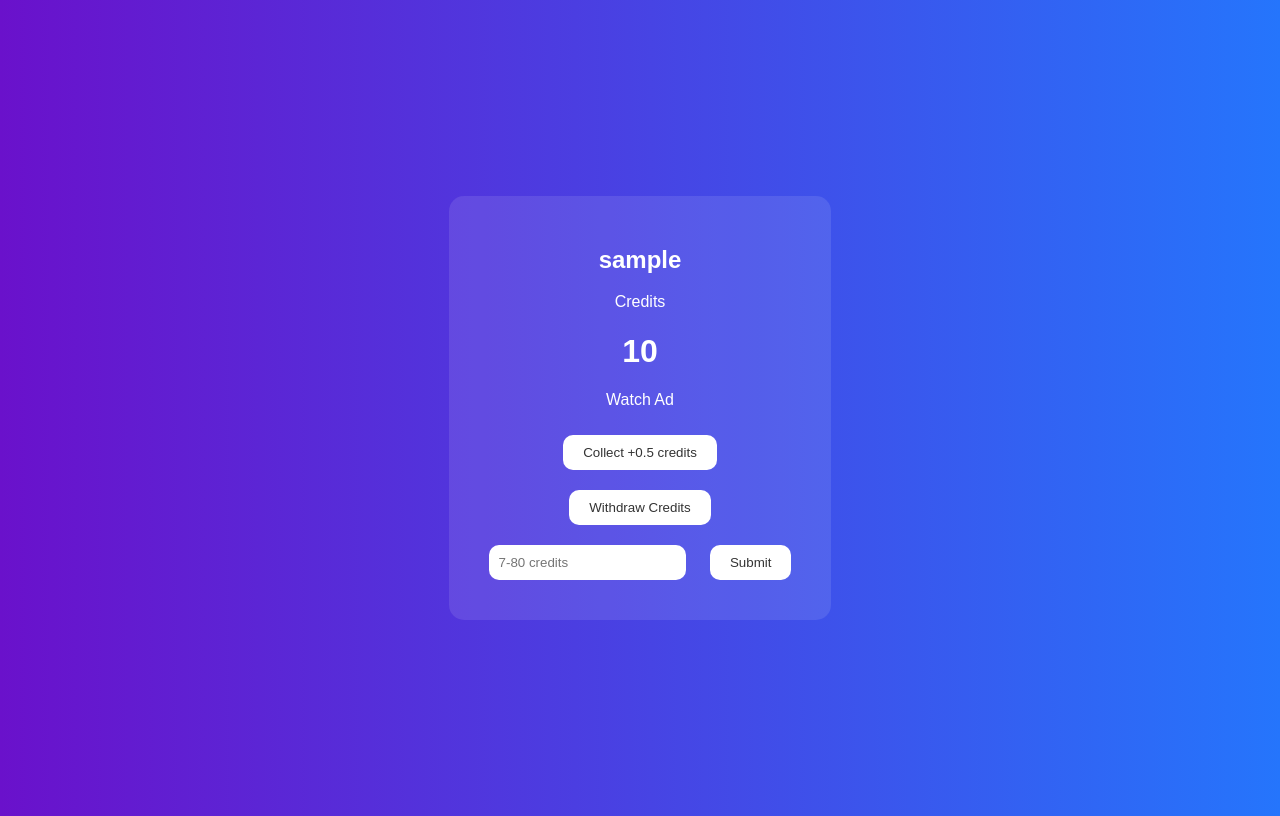
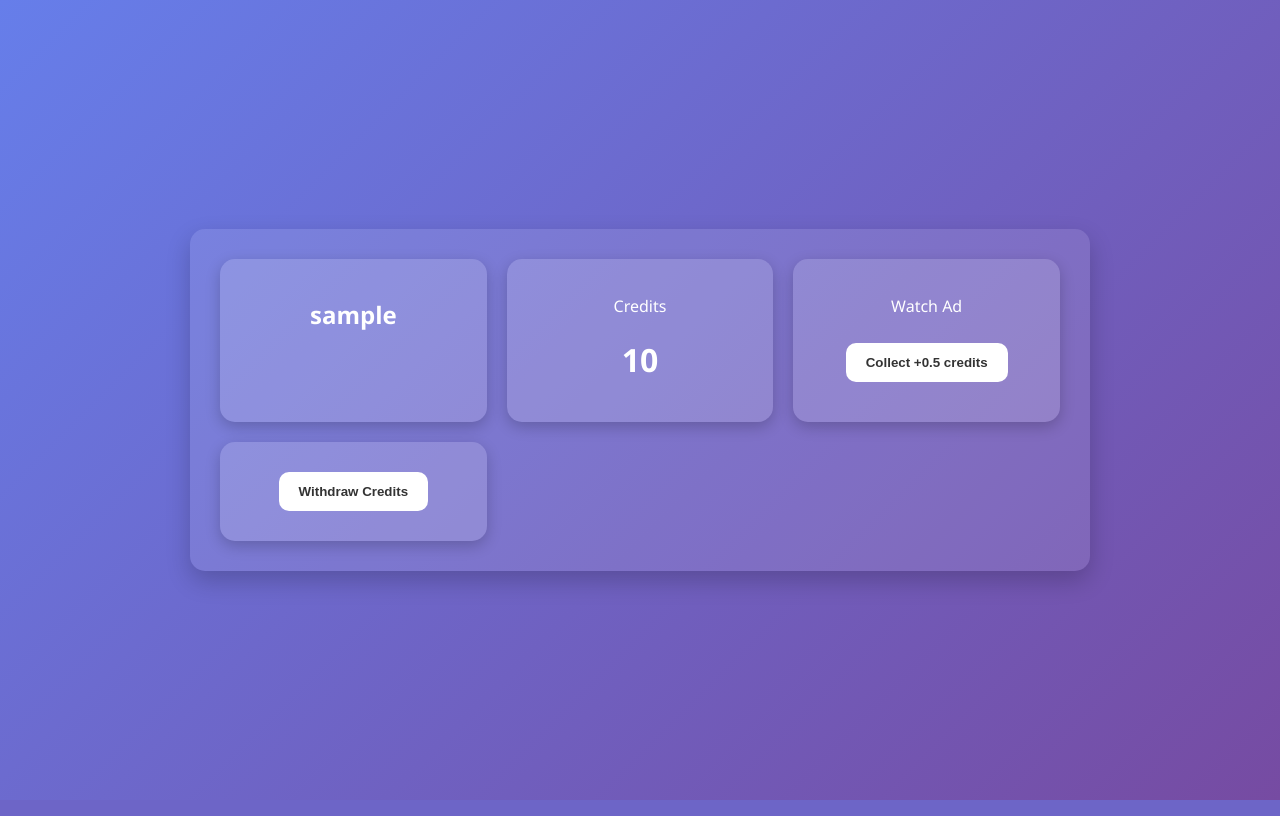
Before and after one commit to NoahIsGreatest/robux-charity-site, a Flask app: template templates/index.html in a window 1280 px wide. Run offline with Flask 3, Linux system fonts and the light colour scheme; the template is opened without the code that fills it: most values are stand-ins (such as "Sample title", 1, 10 or a date in 2020); some libraries are stand-ins or nearby versions.

Commit message:
Update style.css

```diff
--- a/static/style.css
+++ b/static/style.css
@@ -1,48 +1,77 @@
 body {
-    font-family: Arial, sans-serif;
-    background: linear-gradient(to right, #6a11cb, #2575fc);
-    color: #fff;
+    margin: 0;
+    font-family: 'Segoe UI', sans-serif;
+    background: linear-gradient(135deg, #667eea, #764ba2);
     display: flex;
     justify-content: center;
     align-items: center;
-    height: 100vh;
+    min-height: 100vh;
+    color: #fff;
 }
 
 .container {
-    text-align: center;
+    width: 90%;
+    max-width: 900px;
 }
 
-.login-box, .dashboard {
-    background: rgba(255, 255, 255, 0.1);
+.login-card, .dashboard {
+    background: rgba(255,255,255,0.1);
     padding: 30px;
     border-radius: 15px;
-    animation: fadeIn 1s ease-in;
+    box-shadow: 0 10px 25px rgba(0,0,0,0.2);
+    animation: fadeIn 1s ease;
 }
 
-input {
-    padding: 10px;
-    margin: 10px;
+input, button {
+    padding: 12px 20px;
+    margin: 10px 0;
     border-radius: 10px;
     border: none;
 }
 
 button {
-    padding: 10px 20px;
-    margin: 10px;
-    border-radius: 10px;
-    border: none;
+    cursor: pointer;
     background: #fff;
     color: #333;
-    cursor: pointer;
-    transition: 0.3s;
+    font-weight: bold;
+    transition: transform 0.2s ease, background 0.2s ease;
 }
 
 button:hover {
     transform: scale(1.05);
-    background: #f1f1f1;
+    background: #f0f0f0;
+}
+
+.dashboard {
+    display: grid;
+    grid-template-columns: repeat(auto-fit, minmax(250px, 1fr));
+    gap: 20px;
+}
+
+.profile-card, .credits-card, .ad-card, .withdraw-card {
+    background: rgba(255,255,255,0.15);
+    padding: 20px;
+    border-radius: 15px;
+    text-align: center;
+    box-shadow: 0 5px 15px rgba(0,0,0,0.2);
+    transition: transform 0.3s ease, box-shadow 0.3s ease;
+}
+
+.profile-card:hover, .credits-card:hover, .ad-card:hover, .withdraw-card:hover {
+    transform: translateY(-5px);
+    box-shadow: 0 15px 25px rgba(0,0,0,0.3);
+}
+
+#ad-container {
+    margin: 15px 0;
+}
+
+#withdrawForm {
+    display: none;
+    margin-top: 10px;
 }
 
 @keyframes fadeIn {
-    from {opacity:0;}
-    to {opacity:1;}
+    from {opacity: 0;}
+    to {opacity: 1;}
 }
```
